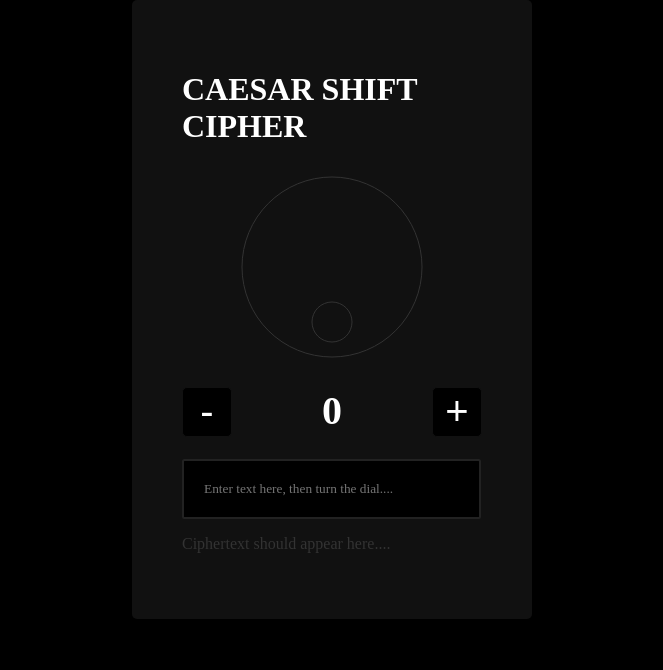
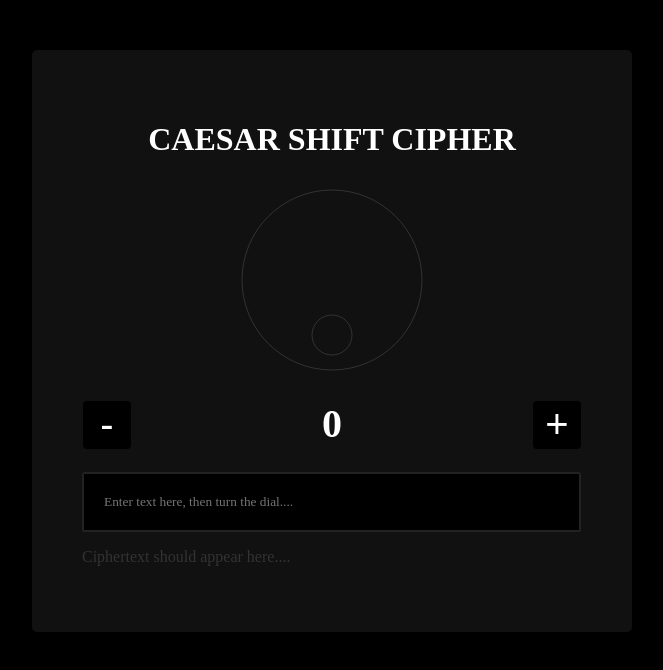
Before and after one commit to ari099/caesar-shift-cipher, a React (Create React App) app: page / in a window 1280 px wide. Shown: the top 670 px of the page, without its empty margins (308-971 px from the left). Built offline with nearby package versions, Linux system fonts and the light colour scheme.

Commit message:
Widened the form a little

```diff
--- a/src/App.css
+++ b/src/App.css
@@ -35,6 +35,12 @@ h5,
 h6 {
   color: white;
   font-family: "Segoe UI Semibold";
+  text-align: center;
+}
+
+/* Container for the Caesar Cipher Encryption Form */
+.caesar_cipher_container {
+  padding: 50px;
 }
 
 /* Caesar Cipher Encryption Form */
@@ -43,15 +49,15 @@ h6 {
   border-radius: 5px;
   padding: 50px;
   margin: 0 auto;
-  width: 300px;
+  width: 500px;
 }
 
 /* Cipher Dial Canvas */
 .cipher_dial {
-  /*   border: 1px solid #222; */
   border-radius: 2.5px;
   height: 200px;
   width: 100%;
+  /* border: 1px solid white; */
   display: block;
 }
 
@@ -64,7 +70,7 @@ h6 {
 
 /* Form Plaintext TextBox */
 .caesar_cipher_form input.plaintext {
-  width: 85%;
+  width: 91%;
   background: black;
   border: 2px solid #222;
   border-radius: 2.5px;
@@ -95,6 +101,7 @@ h6 {
   cursor: move;
 }
 
+/* Increment/Decrement Buttons */
 #decrement {
   float: left;
   background: black;
@@ -137,5 +144,5 @@ h6 {
 
 .controls {
   margin-bottom: 25px;
-  width: 300px;
+  width: 500px;
 }
--- a/src/App.js
+++ b/src/App.js
@@ -5,13 +5,13 @@ import CaesarCipherMachine from './CaesarCipherMachine';
 
 // Center of the dial
 const center = {
-  x: 150,
+  x: 250,
   y: 100
 }; // Center point....
 
 // Dial Button Coordinates
 const dialButtonCoord = {
-  x: 150,
+  x: 250,
   y: 155
 };
 
@@ -95,8 +95,8 @@ const CipherDial = props => {
   return (
     <svg className="cipher_dial">
       <circle
-        cx="150"
-        cy="100"
+        cx={center.x}
+        cy={center.y}
         r="90"
         stroke="#333"
         strokeWidth="1"
@@ -104,8 +104,8 @@ const CipherDial = props => {
       />
       <circle
         className="dial_button"
-        cx="150"
-        cy="155"
+        cx={dialButtonCoord.x}
+        cy={dialButtonCoord.y}
         r="20"
         stroke="#333"
         strokeWidth="1"
```
